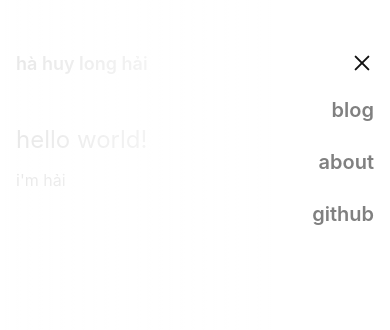
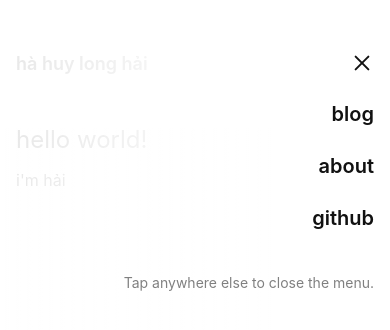
Before and after one commit to wonrax/wonrax.github.io, a Gatsby site: page / in a window 390 px wide. Both pictures are taken after a click on the button 354 px from the left and 64 px from the top of the page. Built offline with nearby package versions, Linux system fonts and the light colour scheme; Gatsby itself is replaced by a stand-in of ours.

Commit message:
closing menu hint

```diff
--- a/src/components/Navbar/Navbar.module.css
+++ b/src/components/Navbar/Navbar.module.css
@@ -77,6 +77,10 @@
     display: none;
 }
 
+.mobileOnly {
+    display: none;
+}
+
 .overlay {
     display: none;
 }
@@ -89,7 +93,7 @@
 
     to {
         padding: 16px;
-        color: var(--text-color);
+        color: var(--text-secondary-color);
     }
 }
 
@@ -97,6 +101,10 @@
     .wrapper {
         width: auto;
         padding: 0 16px;
+    }
+
+    .mobileOnly {
+        display: unset;
     }
 
     .menuWrapper {
@@ -123,6 +131,7 @@
         z-index: 1000;
         animation: menuItemSlide 0.1s ease;
         padding: 16px;
+        color: var(--text-color);
     }
 
     .mobile:focus {
@@ -130,8 +139,8 @@
     }
     .mobile {
         display: unset;
-        /* height: 100%; */
-        padding: 16px 0 16px 16px;
+        height: 100%;
+        /* padding: 16px 0 16px 16px; */
         outline: none;
         z-index: 1000;
     }
--- a/src/components/Navbar/index.js
+++ b/src/components/Navbar/index.js
@@ -75,7 +75,7 @@ class Navbar extends React.Component {
               onClick={this.props.themeToggle}
               className={`${navbarStyles.menuItemSecondary} ${navbarStyles.menuItemLink}`}
             >
-              toggleTheme
+            toggleTheme
             </a> */}
             <a
               href="https://github.com/wonrax"
@@ -85,6 +85,17 @@ class Navbar extends React.Component {
             >
               github
             </a>
+            <p
+              style={{
+                zIndex: 1000,
+                color: "var(--text-secondary-color)",
+                fontSize: "14px",
+                margin: "32px 16px 0 0",
+              }}
+              className={navbarStyles.mobileOnly}
+            >
+              Tap anywhere else to close the menu.
+            </p>
           </div>
         </div>
         <div
--- a/src/components/layout/Container.module.css
+++ b/src/components/layout/Container.module.css
@@ -80,7 +80,7 @@ button {
     background-color: var(--background-color);
     --primary-color: #0066ff;
     --nav-height: 128px;
-    --nav-height-shrink: 40px;
+    --nav-height-shrink: 48px;
 
     /* prevent gap in the bottom */
     overflow: auto;
```
